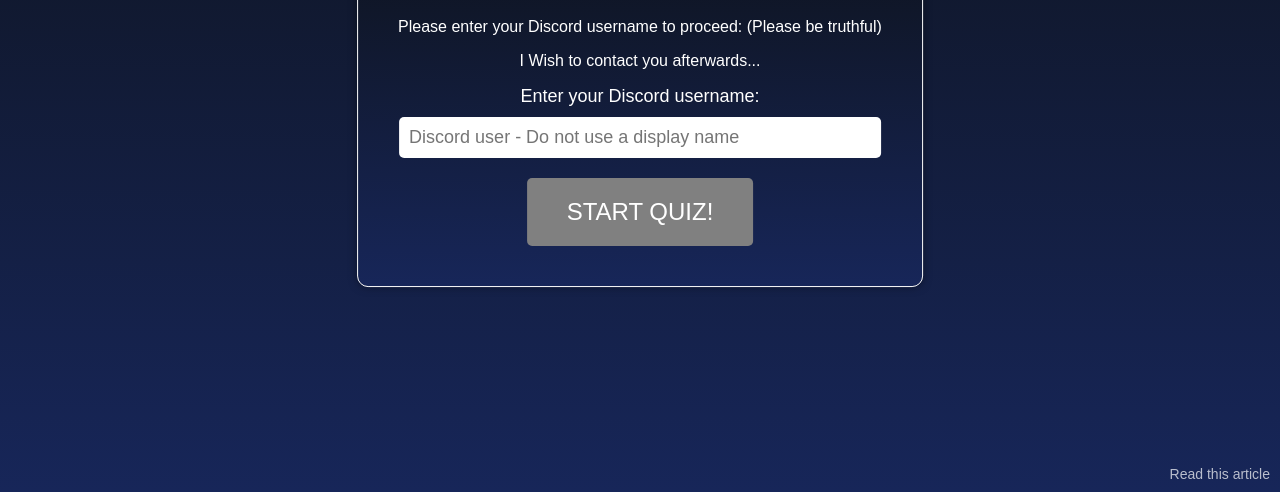
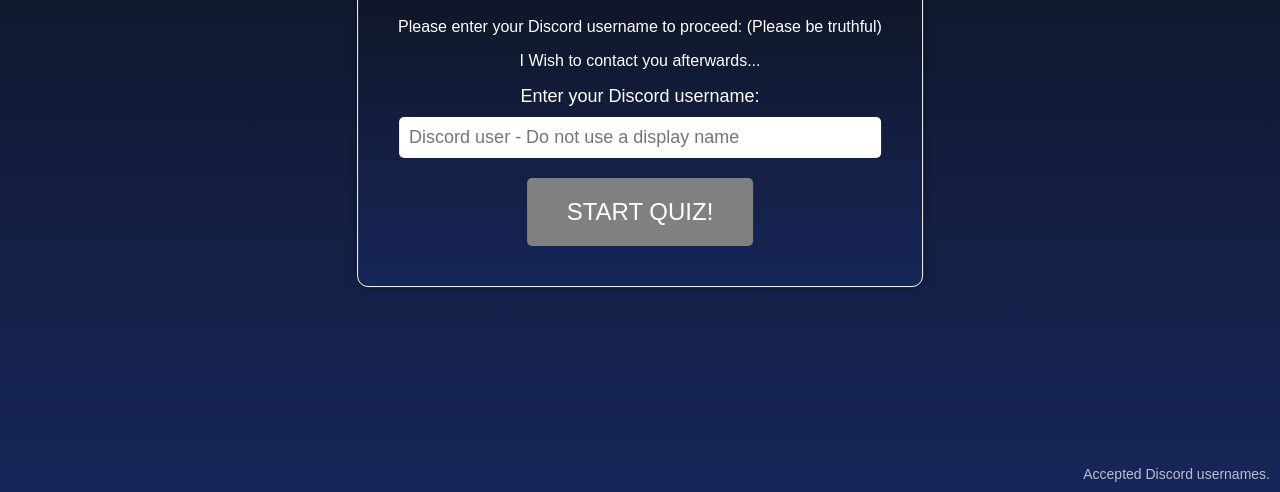
Before and after one commit to BlobsterGitHub/Main, a plain HTML site: page index.html in a window 1280 px wide. Shown: the part 308-800 px from the top of the page. Drawn offline with Linux system fonts and the light colour scheme.

Commit message:
Update index.html

```diff
--- a/index.html
+++ b/index.html
@@ -127,7 +127,7 @@
         <p>Your response will be used as larger data.</p>
     </div>
 
-    <a href="https://www.example.com/article" class="bottom-right-link" target="_blank">Read this article</a>
+    <a href="https://steelseries.com/blog/discord-username-change-update-explained-946" class="bottom-right-link" target="_blank">Accepted Discord usernames.</a>
 
     <script>
         document.addEventListener('DOMContentLoaded', () => {
```
